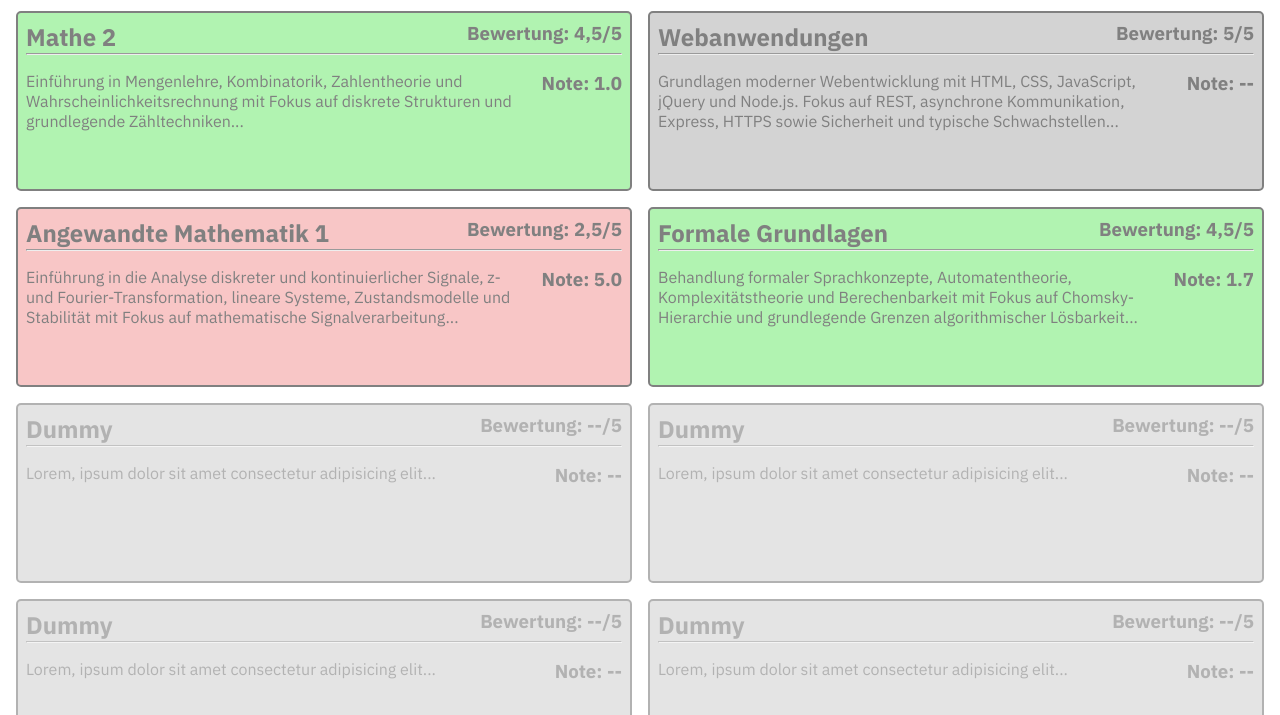
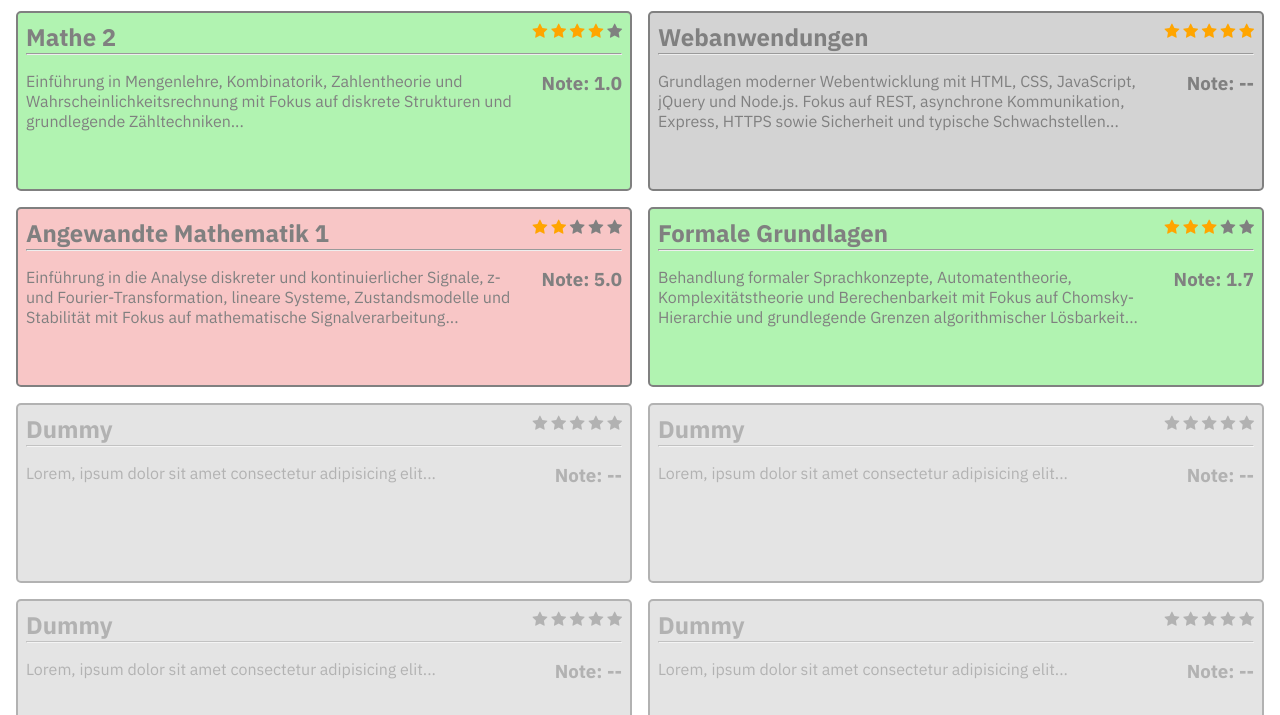
Before and after one commit to kvvvrl/uni-wow, a plain HTML site: page frontend/moduluebersicht.html in a window 1280 px wide. Shown: the part 85-800 px from the top of the page. Drawn offline with Linux system fonts and the light colour scheme.

Commit message:
sterne rating eigefuegt

```diff
--- a/frontend/moduluebersicht.html
+++ b/frontend/moduluebersicht.html
@@ -7,6 +7,9 @@
 	<link rel="preconnect" href="https://fonts.gstatic.com" crossorigin>
 	<link href="https://fonts.googleapis.com/css2?family=IBM+Plex+Sans:ital,wght@0,100..700;1,100..700&display=swap"
 		  rel="stylesheet">
+	<!---------------->
+	<!--Font Awesome-->
+	<link rel="stylesheet" href="https://cdnjs.cloudflare.com/ajax/libs/font-awesome/4.7.0/css/font-awesome.min.css">
 	<!---------------->
 	<link rel="stylesheet" type="text/css" href="style/global_style.css"/>
 	<link
@@ -35,7 +38,13 @@
 			<section class="modul-bestanden">
 				<section class="modul-bewertung">
 					<h2>Mathe 2</h2>
-					<h3>Bewertung: 4,5/5</h3>
+					<section>
+						<span class="fa fa-star checked"></span>
+						<span class="fa fa-star checked"></span>
+						<span class="fa fa-star checked"></span>
+						<span class="fa fa-star checked"></span>
+						<span class="fa fa-star"></span>
+					</section>
 				</section>
 				<hr/>
 				<section class="beschreibung-note">
@@ -52,7 +61,13 @@
 			<section class="modul">
 				<section class="modul-bewertung">
 					<h2>Webanwendungen</h2>
-					<h3>Bewertung: 5/5</h3>
+					<section>
+						<span class="fa fa-star checked"></span>
+						<span class="fa fa-star checked"></span>
+						<span class="fa fa-star checked"></span>
+						<span class="fa fa-star checked"></span>
+						<span class="fa fa-star checked"></span>
+					</section>
 				</section>
 				<hr/>
 				<section class="beschreibung-note">
@@ -69,7 +84,13 @@
 			<section class="modul-durchfall">
 				<section class="modul-bewertung">
 					<h2>Angewandte Mathematik 1</h2>
-					<h3>Bewertung: 2,5/5</h3>
+					<section>
+						<span class="fa fa-star checked"></span>
+						<span class="fa fa-star checked"></span>
+						<span class="fa fa-star"></span>
+						<span class="fa fa-star"></span>
+						<span class="fa fa-star"></span>
+					</section>
 				</section>
 				<hr/>
 				<section class="beschreibung-note">
@@ -87,7 +108,13 @@
 			<section class="modul-bestanden">
 				<section class="modul-bewertung">
 					<h2>Formale Grundlagen</h2>
-					<h3>Bewertung: 4,5/5</h3>
+					<section>
+						<span class="fa fa-star checked"></span>
+						<span class="fa fa-star checked"></span>
+						<span class="fa fa-star checked"></span>
+						<span class="fa fa-star"></span>
+						<span class="fa fa-star"></span>
+					</section>
 				</section>
 				<hr/>
 				<section class="beschreibung-note">
@@ -105,7 +132,13 @@
 			<section class="modul">
 				<section class="modul-bewertung">
 					<h2>Dummy</h2>
-					<h3>Bewertung: --/5</h3>
+					<section>
+						<span class="fa fa-star"></span>
+						<span class="fa fa-star"></span>
+						<span class="fa fa-star"></span>
+						<span class="fa fa-star"></span>
+						<span class="fa fa-star"></span>
+					</section>
 				</section>
 				<hr/>
 				<section class="beschreibung-note">
@@ -120,7 +153,13 @@
 			<section class="modul">
 				<section class="modul-bewertung">
 					<h2>Dummy</h2>
-					<h3>Bewertung: --/5</h3>
+					<section>
+						<span class="fa fa-star"></span>
+						<span class="fa fa-star"></span>
+						<span class="fa fa-star"></span>
+						<span class="fa fa-star"></span>
+						<span class="fa fa-star"></span>
+					</section>
 				</section>
 				<hr/>
 				<section class="beschreibung-note">
@@ -135,7 +174,13 @@
 			<section class="modul">
 				<section class="modul-bewertung">
 					<h2>Dummy</h2>
-					<h3>Bewertung: --/5</h3>
+					<section>
+						<span class="fa fa-star"></span>
+						<span class="fa fa-star"></span>
+						<span class="fa fa-star"></span>
+						<span class="fa fa-star"></span>
+						<span class="fa fa-star"></span>
+					</section>
 				</section>
 				<hr/>
 				<section class="beschreibung-note">
@@ -150,7 +195,13 @@
 			<section class="modul">
 				<section class="modul-bewertung">
 					<h2>Dummy</h2>
-					<h3>Bewertung: --/5</h3>
+					<section>
+						<span class="fa fa-star"></span>
+						<span class="fa fa-star"></span>
+						<span class="fa fa-star"></span>
+						<span class="fa fa-star"></span>
+						<span class="fa fa-star"></span>
+					</section>
 				</section>
 				<hr/>
 				<section class="beschreibung-note">
@@ -165,7 +216,13 @@
 			<section class="modul">
 				<section class="modul-bewertung">
 					<h2>Dummy</h2>
-					<h3>Bewertung: --/5</h3>
+					<section>
+						<span class="fa fa-star"></span>
+						<span class="fa fa-star"></span>
+						<span class="fa fa-star"></span>
+						<span class="fa fa-star"></span>
+						<span class="fa fa-star"></span>
+					</section>
 				</section>
 				<hr/>
 				<section class="beschreibung-note">
--- a/frontend/style/moduluebersicht_style.css
+++ b/frontend/style/moduluebersicht_style.css
@@ -80,3 +80,7 @@ h3 {
     cursor: default;
     opacity: 0.6;
 }
+
+.checked {
+    color: orange;
+}
```
